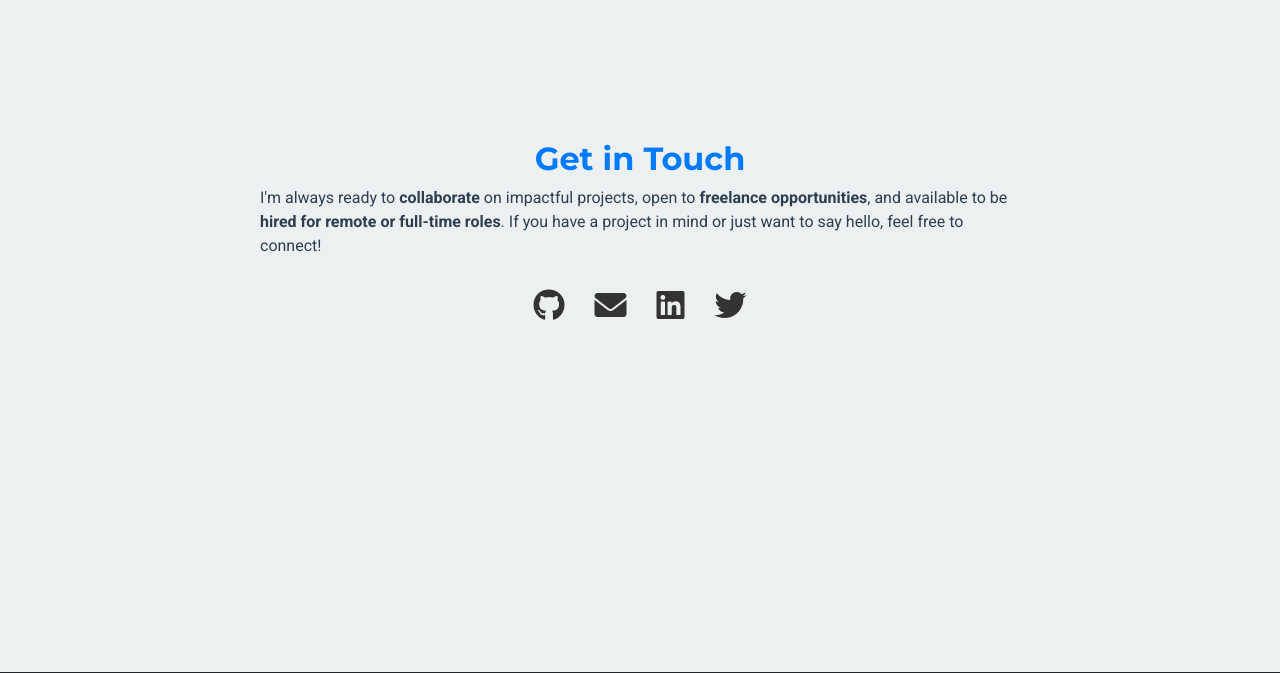
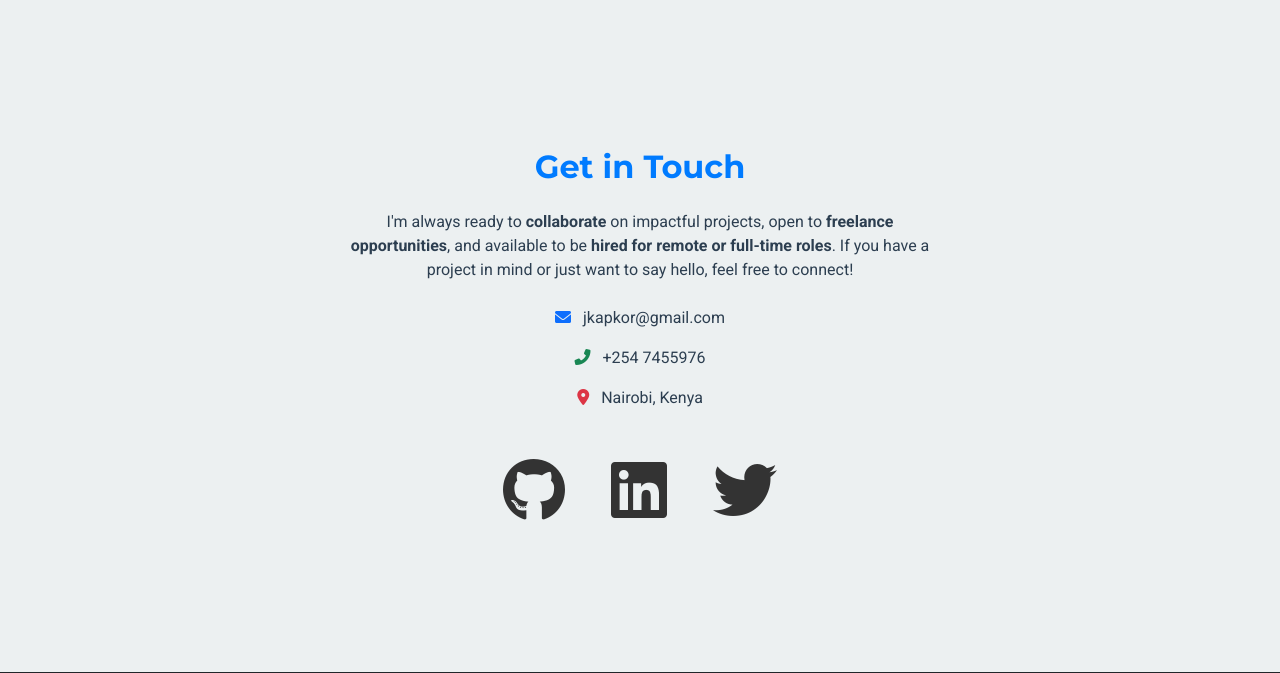
Before and after one commit to jerome002/webportfolio, a Flask app: page /contact in a window 1280 px wide. Shown: the part 56-729 px from the top of the page. Run offline with Flask 3, Linux system fonts and the light colour scheme.

Commit message:
updated contact section

```diff
--- a/templates/contact.html
+++ b/templates/contact.html
@@ -1,28 +1,44 @@
 {% extends "base.html" %}
 {% block title %}Contact Me{% endblock %}
 {% block content %}
-<section class="contact-section">
-  <h2 class="section-title">Get in Touch</h2>
-<p>
-    I'm always ready to <strong>collaborate</strong>  on impactful projects, open to <strong>freelance opportunities</strong>, and available to be <strong>hired for remote or full-time roles</strong>.
+<section class="contact-section container py-5">
+  <h2 class="section-title text-center mb-4">Get in Touch</h2>
+
+  <p class="text-center mx-auto" style="max-width: 600px;">
+    I'm always ready to <strong>collaborate</strong> on impactful projects, open to <strong>freelance opportunities</strong>,
+    and available to be <strong>hired for remote or full-time roles</strong>.
     If you have a project in mind or just want to say hello, feel free to connect!
   </p>
-  <div class="social-icons text-center mt-4">
-  <a href="https://github.com/jerome002" target="_blank" class="social-icon">
-    <i class="fab fa-github"></i>
-  </a>
-    <a href="mailto:jkapkor@gmail.com" target="_blank" class="social-icon">
-    <i class="fas fa-envelope"></i>
-  </a>
 
+  <!-- Contact Info -->
+  <div class="text-center mt-4 mb-5">
+    <div class="d-flex justify-content-center flex-column align-items-center gap-3">
+      <div>
+        <i class="fas fa-envelope text-primary me-2"></i>
+        <a href="mailto:jkapkor@gmail.com">jkapkor@gmail.com</a>
+      </div>
+      <div>
+        <i class="fas fa-phone-alt text-success me-2"></i>
+        <span>+254 7455976</span>
+      </div>
+      <div>
+        <i class="fas fa-map-marker-alt text-danger me-2"></i>
+        <span>Nairobi, Kenya</span>
+      </div>
+    </div>
+  </div>
+
+  <!-- Social Icons -->
+  <div class="social-icons text-center">
+    <a href="https://github.com/jerome002" target="_blank" class="social-icon mx-2" aria-label="GitHub" rel="noopener noreferrer">
+      <i class="fab fa-github fa-2x"></i>
     </a>
-    <a href="https://www.linkedin.com/in/jerome-kapkor-6640b3191/" target="_blank" class="social-icon">
-    <i class="fab fa-linkedin"></i>
+    <a href="https://www.linkedin.com/in/jerome-kapkor-6640b3191/" target="_blank" class="social-icon mx-2" aria-label="LinkedIn" rel="noopener noreferrer">
+      <i class="fab fa-linkedin fa-2x"></i>
     </a>
-    <a href="https://twitter.com/jerome002" target="_blank" class="social-icon">
-    <i class="fab fa-twitter"></i>
+    <a href="https://twitter.com/jerome002" target="_blank" class="social-icon mx-2" aria-label="Twitter" rel="noopener noreferrer">
+      <i class="fab fa-twitter fa-2x"></i>
     </a>
-    </div>
-
+  </div>
 </section>
 {% endblock %}
```
